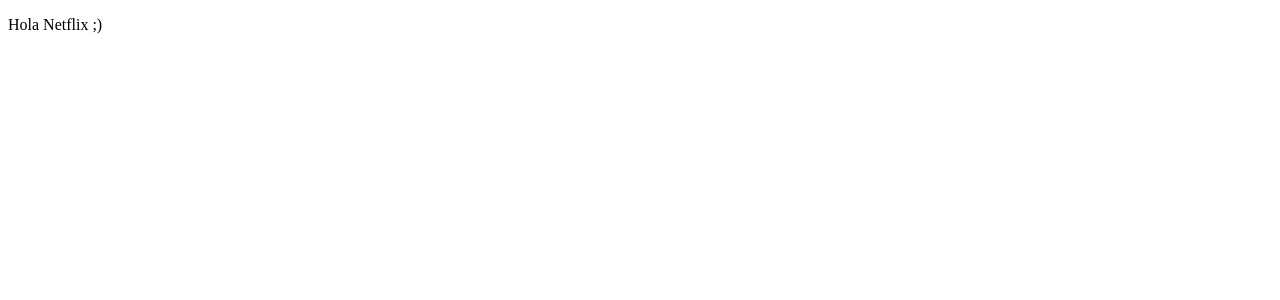
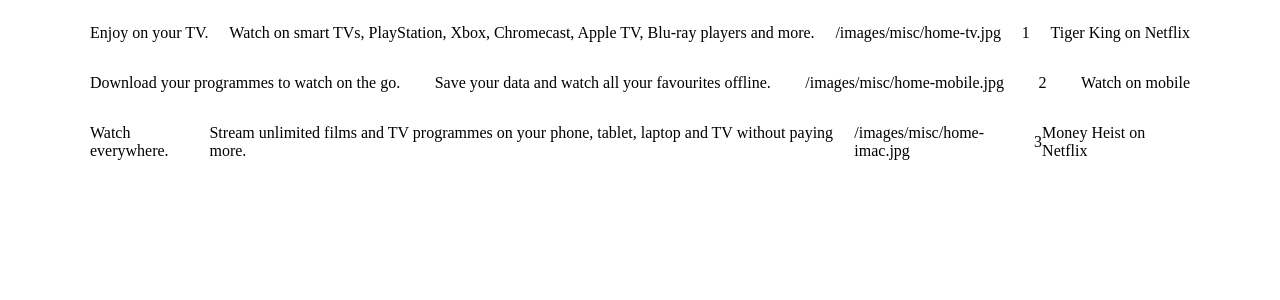
Before and after one commit to TonyKillam/Netflix, a React (Create React App) app: page / in a window 1280 px wide. Shown: the top 300 px of the page. Built offline with nearby package versions, Linux system fonts and the light colour scheme; the HTML template or start-up script is replaced by a standard one.

Commit message:
Raw text added at Jumbotron

```diff
--- a/src/App.js
+++ b/src/App.js
@@ -1,3 +1,21 @@
+import React from "react";
+import jumboData from "./fixtures/jumbo.json";
+import Jumbotron from "./components/jumbotron";
+
 export default function App() {
-  return <p>Hola Netflix ;)</p>;
+  return (
+    <>
+      <Jumbotron.Container>
+        {jumboData.map((item) => (
+          <Jumbotron key={item.id}>
+            <p>{item.title}</p>
+            <p>{item.subTitle}</p>
+            <p>{item.image}</p>
+            <p>{item.id}</p>
+            <p>{item.alt}</p>
+          </Jumbotron>
+        ))}
+      </Jumbotron.Container>
+    </>
+  );
 }
--- /dev/null
+++ b/src/components/jumbotron/index.js
@@ -0,0 +1,18 @@
+import React from "react";
+import { Container, Inner } from "./styles/jumbotron";
+
+export default function Jumbotron({
+  children,
+  direction = "row",
+  ...restProps
+}) {
+  return (
+    <>
+      <Inner direction={direction}>{children}</Inner>
+    </>
+  );
+}
+
+Jumbotron.Container = function JumbotronContainer({ children, ...restProps }) {
+  return <Container {...restProps}>{children}</Container>;
+};
--- /dev/null
+++ b/src/components/jumbotron/styles/jumbotron.js
@@ -0,0 +1,17 @@
+import styled from "styled-components";
+
+export const Inner = styled.div`
+  display: flex;
+  align-items: center;
+  flex-direction: ${({ direction }) => direction};
+  justify-content: space-between;
+  max-width: 1100px;
+  margin: auto;
+  width: 100%;
+
+  @media (max-width: 1000px) {
+    flex-direction: column;
+  }
+`;
+
+export const Container = styled.div``;
--- /dev/null
+++ b/src/fixtures/jumbo.json
@@ -0,0 +1,26 @@
+[
+    {
+      "id": 1,
+      "title": "Enjoy on your TV.",
+      "subTitle": "Watch on smart TVs, PlayStation, Xbox, Chromecast, Apple TV, Blu-ray players and more.",
+      "image": "/images/misc/home-tv.jpg",
+      "alt": "Tiger King on Netflix",
+      "direction": "row"
+    },
+    {
+      "id": 2,
+      "title": "Download your programmes to watch on the go.",
+      "subTitle": "Save your data and watch all your favourites offline.",
+      "image": "/images/misc/home-mobile.jpg",
+      "alt": "Watch on mobile",
+      "direction": "row-reverse"
+    },
+    {
+      "id": 3,
+      "title": "Watch everywhere.",
+      "subTitle": "Stream unlimited films and TV programmes on your phone, tablet, laptop and TV without paying more.",
+      "image": "/images/misc/home-imac.jpg",
+      "alt": "Money Heist on Netflix",
+      "direction": "row"
+    }
+  ]
```
Also changed, not shown: src/fixtures/faqs.json (added, +27 -0 lines).
